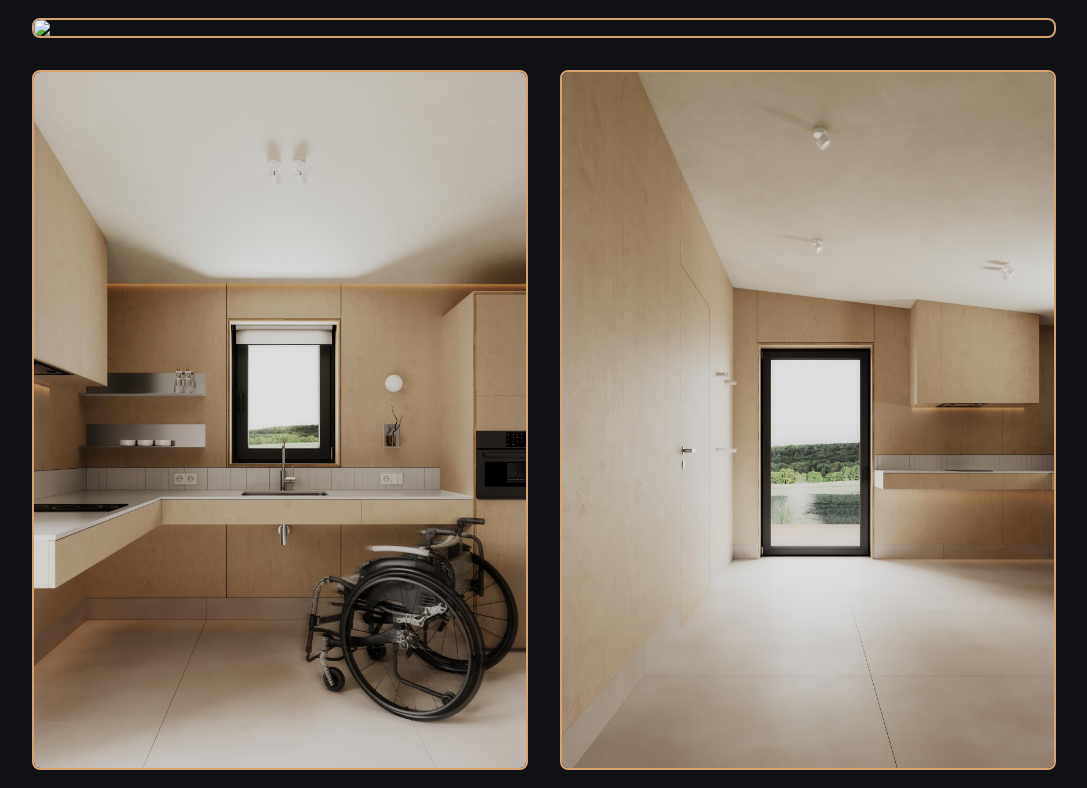
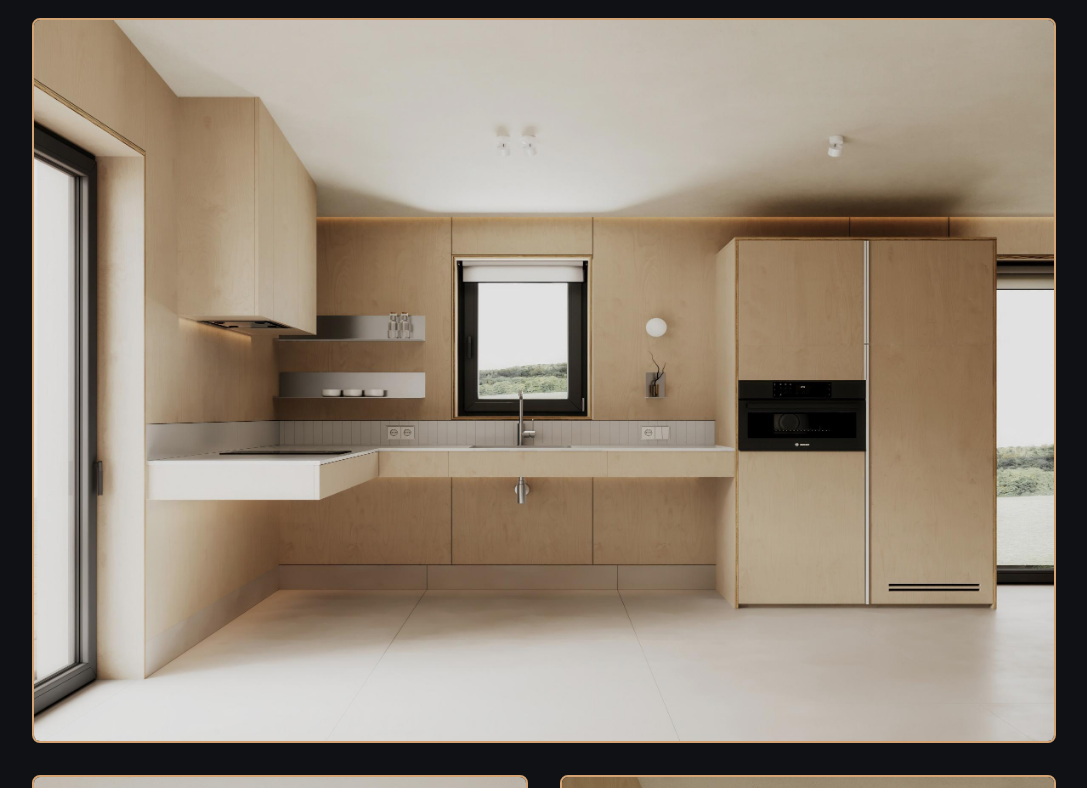
Before and after one commit to den-filiak/proDIM, a plain HTML site: page inclusive.html in a window 1280 px wide. Shown: the part 257-1045 px from the top of the page, without its empty margins (96-1183 px from the left). Drawn offline with Linux system fonts and the light colour scheme.

Commit message:
first upload

```diff
--- a/inclusive.html
+++ b/inclusive.html
@@ -48,7 +48,7 @@
 <section class="gallery">
 
   <!-- 1 велике -->
-  <img src="inclusive/inclusiv (11).jpg">
+  <img src="img/inclusive/inclusiv (11).jpg">
 
   <!-- 10 картинок (5 рядів по 2) -->
   <div class="row">
```
